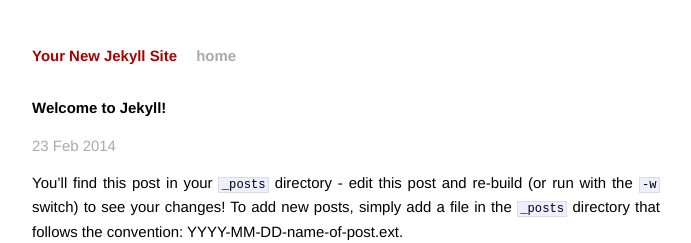
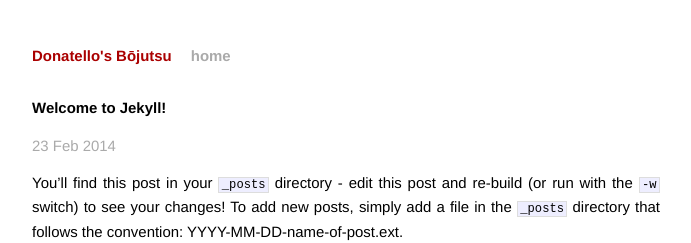
Before and after one commit to gzfrancisco/gzfrancisco.github.io, a Jekyll site: the page built from _posts/2014-02-23-welcome-to-jekyll.markdown, in a window 1280 px wide. Shown: the top 243 px of the page, without its empty margins (294-985 px from the left). Built offline with Jekyll 4.4.1, drawn with Linux system fonts in a browser that asks for light colours; Markdown is read by kramdown in place of the engine named in the settings.

Commit message:
Set blog's name

```diff
--- a/_config.yml
+++ b/_config.yml
@@ -1,3 +1,3 @@
-name: Your New Jekyll Site
+name: Donatello's Bōjutsu
 markdown: redcarpet
 pygments: true
```
